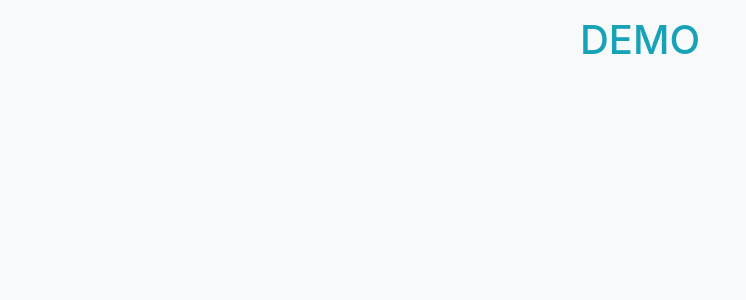
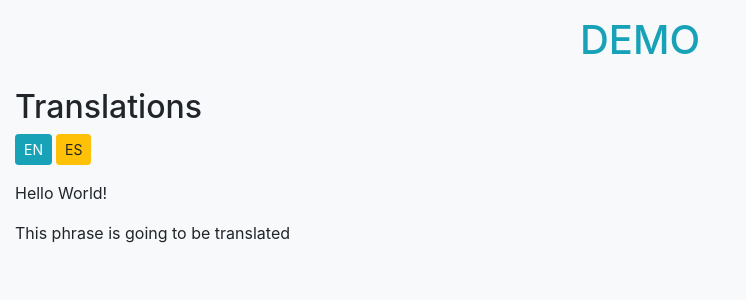
Before and after one commit to alsorcam/starter-react, a React (Create React App) app: page /demo in a window 1280 px wide. Shown: the top 300 px of the page, without its empty margins (0-746 px from the left). Built offline with nearby package versions, Linux system fonts and the light colour scheme.

Commit message:
feat(i18n): Add translations to the app

```diff
--- a/package.json
+++ b/package.json
@@ -4,8 +4,10 @@
   "private": true,
   "dependencies": {
     "bootstrap": "^4.3.1",
+    "i18next": "^15.1.1",
     "react": "^16.8.6",
     "react-dom": "^16.8.6",
+    "react-i18next": "^10.9.0",
     "react-router-dom": "^5.0.0",
     "react-scripts": "3.0.1"
   },
--- /dev/null
+++ b/src/assets/i18n/en.json
@@ -0,0 +1,4 @@
+{
+  "demo.helloWorld": "Hello World!",
+  "demo.phrase": "This phrase is going to be translated"
+}
--- /dev/null
+++ b/src/assets/i18n/es.json
@@ -0,0 +1,4 @@
+{
+  "demo.helloWorld": "¡Hola Mundo!",
+  "demo.phrase": "Esta oración va a ser traducida."
+}
--- a/src/demo/Demo.js
+++ b/src/demo/Demo.js
@@ -1,9 +1,11 @@
 import React from 'react';
+import Translations from './Translations'
 
 function Demo() {
   return (
     <div id="Demo" className="full-page container-fluid bg-light">
       <h1 className="d-flex justify-content-center py-3 text-info">DEMO</h1>
+      <Translations />
     </div>
   );
 }
--- /dev/null
+++ b/src/demo/Translations.js
@@ -0,0 +1,21 @@
+import React from 'react';
+
+import { withTranslation } from 'react-i18next';
+
+function Translations({ t, i18n }) {
+  return (
+    <div className="demo-section">
+      <h2>Translations</h2>
+      <div className="d-flex">
+        <button className="btn btn-sm btn-info mr-1" onClick={() => i18n.changeLanguage('en')}>EN</button>
+        <button className="btn btn-sm btn-warning" onClick={() => i18n.changeLanguage('es')}>ES</button>
+      </div>
+      <div className="d-flex flex-column mt-3">
+        <p>{t('demo.helloWorld')}</p>
+        <p>{t('demo.phrase')}</p>
+      </div>
+    </div>
+  );
+}
+
+export default withTranslation()(Translations);
--- /dev/null
+++ b/src/i18n.js
@@ -0,0 +1,21 @@
+import i18n from 'i18next';
+import { initReactI18next } from 'react-i18next';
+
+import es from './assets/i18n/es.json';
+import en from './assets/i18n/en.json';
+
+i18n
+  .use(initReactI18next) // passes i18n down to react-i18next
+  .init({
+    resources: {
+      en: { translation: en },
+      es: { translation: es }
+    },
+    lng: 'en',
+    keySeparator: true,
+    interpolation: {
+      escapeValue: false // react already safes from xss
+    }
+  });
+
+export default i18n;
--- a/src/index.js
+++ b/src/index.js
@@ -1,9 +1,11 @@
 import React from 'react';
 import ReactDOM from 'react-dom';
-import { Route, BrowserRouter as Router, Switch } from 'react-router-dom'
+import { Route, BrowserRouter as Router, Switch } from 'react-router-dom';
+
 import 'bootstrap/dist/css/bootstrap.css';
 import './assets/styles.css';
 import './index.css';
+import './i18n';
 import * as serviceWorker from './serviceWorker';
 
 import App from './App';
```
Also changed, not shown: 1 other file (tests, documents, lock files or other folders).
